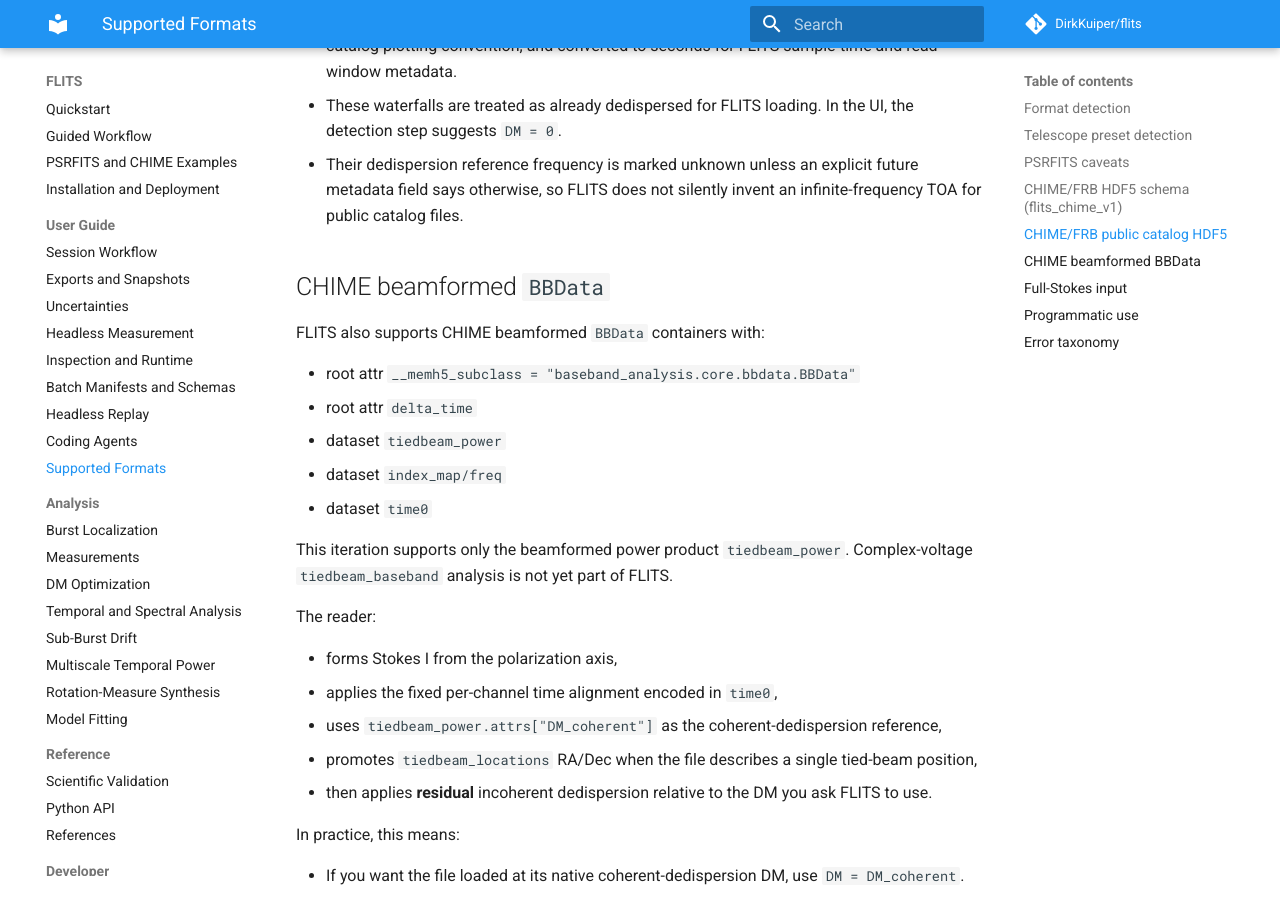
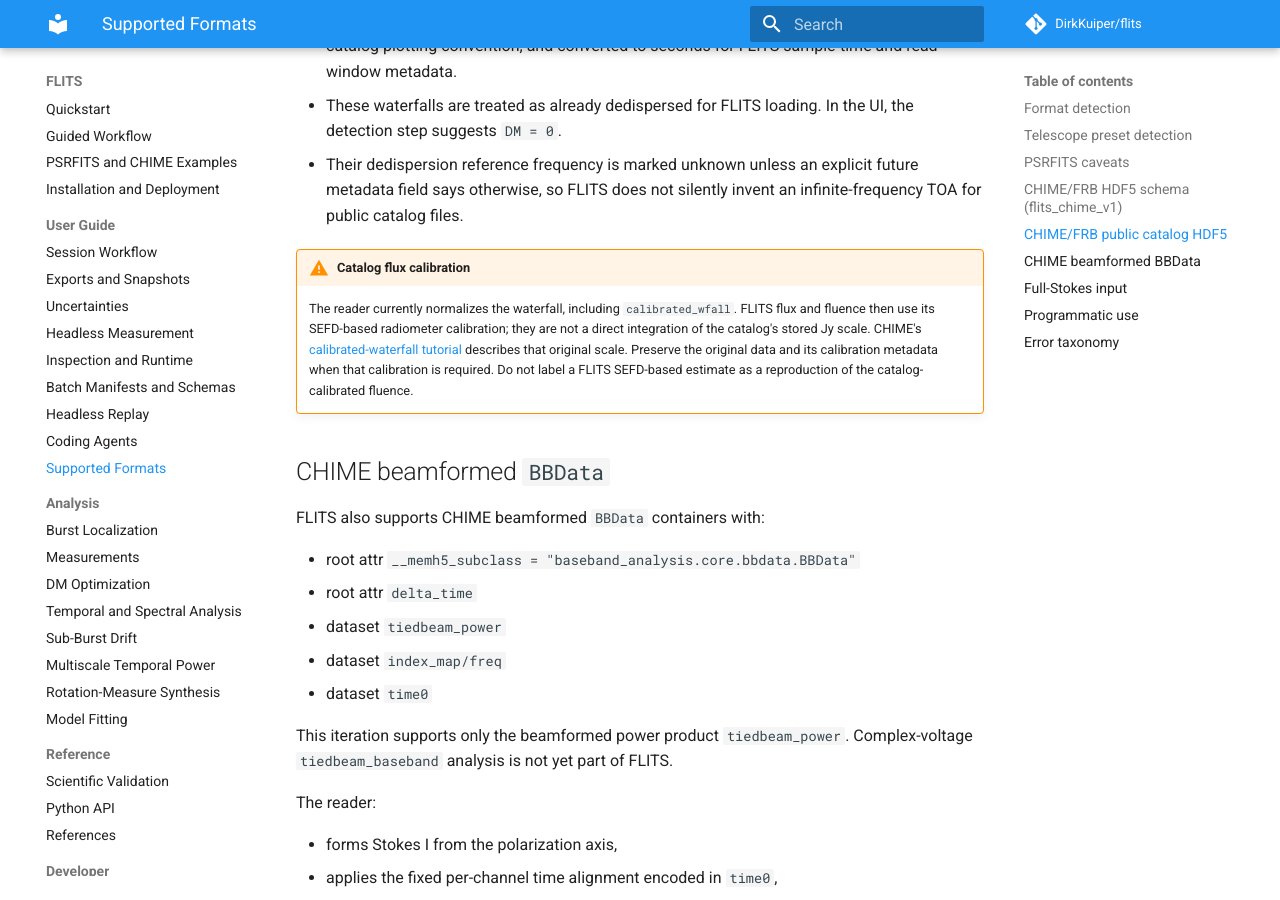
Before and after one commit to DirkKuiper/flits, an MkDocs documentation site: the page built from docs/user-guide/supported-formats.md, in a window 1280 px wide and 900 px high, scrolled down 3303 px. Built offline with MkDocs 1.6.1 and Material for MkDocs 9.7.7, drawn with Linux system fonts in a browser that asks for light colours; comment, search, counter and statistics services are not loaded.

Commit message:
docs: clarify CHIME catalog flux calibration limits

```diff
--- a/docs/user-guide/supported-formats.md
+++ b/docs/user-guide/supported-formats.md
@@ -118,6 +118,15 @@ register a custom reader via an entry point (see
   future metadata field says otherwise, so FLITS does not silently invent an
   infinite-frequency TOA for public catalog files.
 
+!!! warning "Catalog flux calibration"
+    The reader currently normalizes the waterfall, including `calibrated_wfall`.
+    FLITS flux and fluence then use its SEFD-based radiometer calibration; they
+    are not a direct integration of the catalog's stored Jy scale. CHIME's
+    [calibrated-waterfall tutorial](https://chime-frb-open-data.github.io/waterfall/#plotting-calibrated-data)
+    describes that original scale. Preserve the original data and its calibration
+    metadata when that calibration is required. Do not label a FLITS SEFD-based
+    estimate as a reproduction of the catalog-calibrated fluence.
+
 ## CHIME beamformed `BBData`
 
 FLITS also supports CHIME beamformed `BBData` containers with:
```
Also changed, not shown: docs/format-workflows.md (+6 -0 lines), docs/validation.md (+7 -0 lines), plugins/flits/skills/frb-analysis/SKILL.md (+6 -0 lines).
